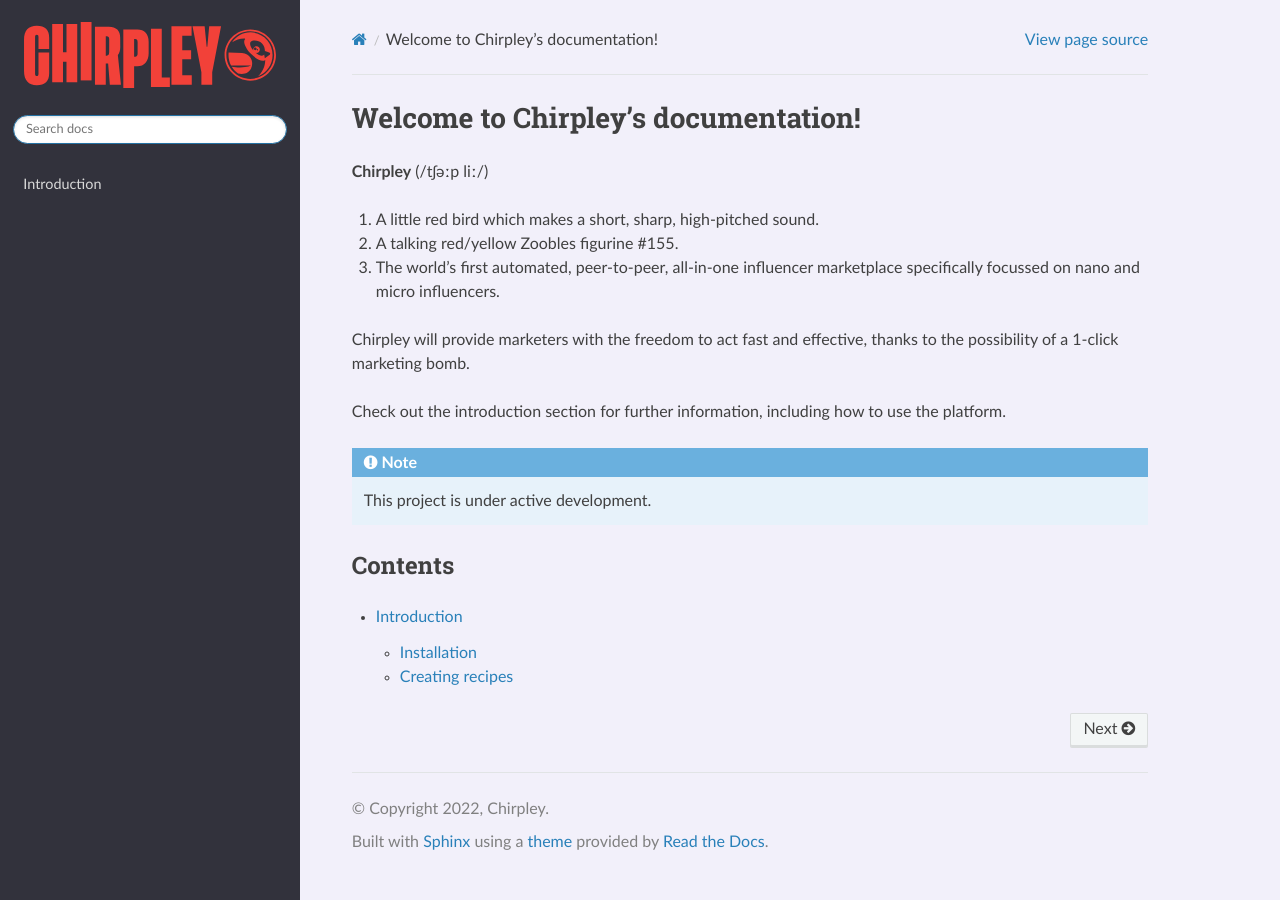
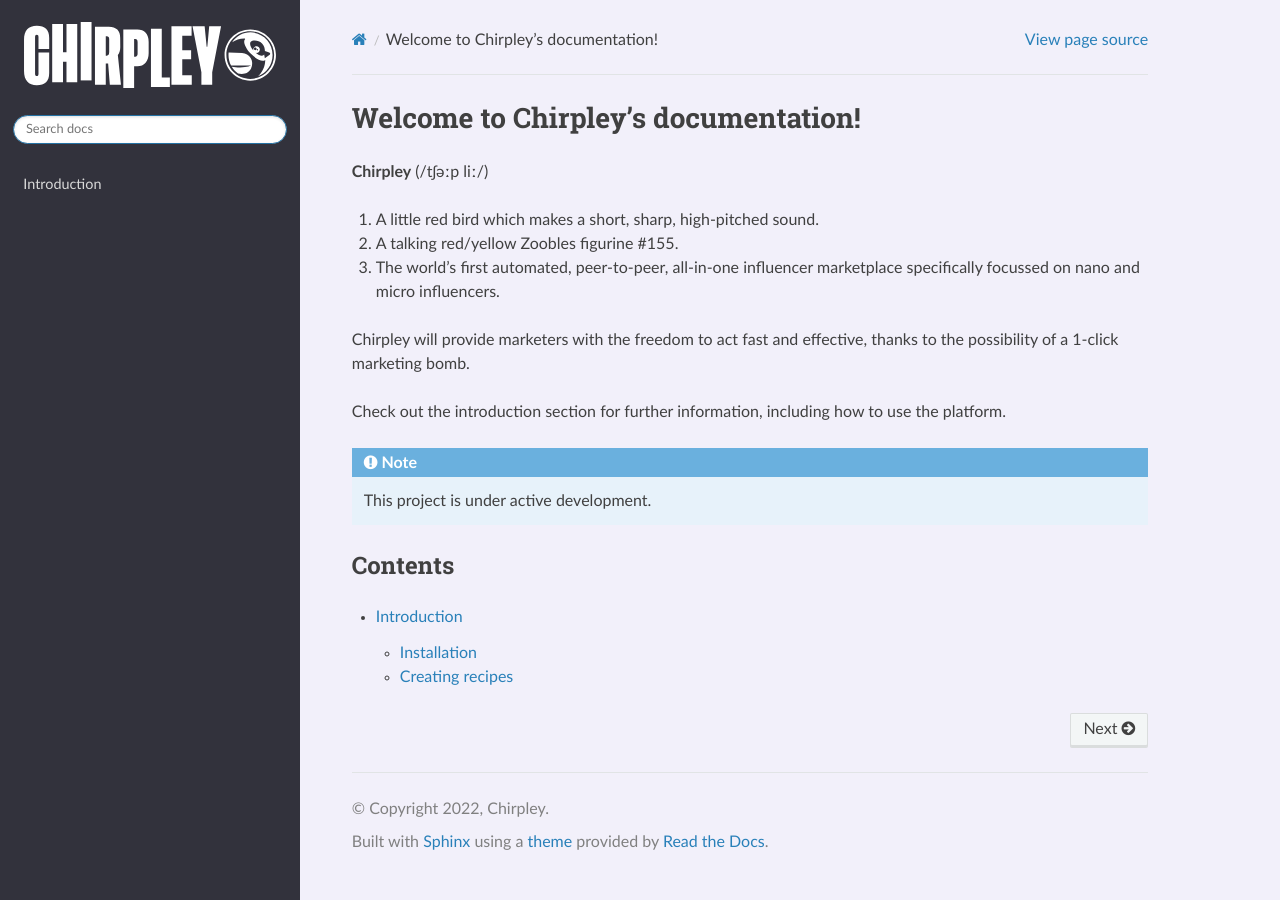
Before and after one commit to chirpley/docs, a Sphinx documentation site: the page built from docs/source/index.rst, in a window 1280 px wide. Built offline with Sphinx 7.4.7 and the Read the Docs theme 2.0.0, drawn with Linux system fonts in a browser that asks for light colours.

Commit message:
Update conf.py

```diff
--- a/docs/source/conf.py
+++ b/docs/source/conf.py
@@ -31,7 +31,7 @@
 
 html_theme = 'sphinx_rtd_theme'
 html_static_path = ['_static']
-html_logo = "logo-red.svg"
+html_logo = "logo-white.svg"
 html_theme_options = { 'logo_only': True, 'display_version': False, }
 
 # -- Options for EPUB output
```
